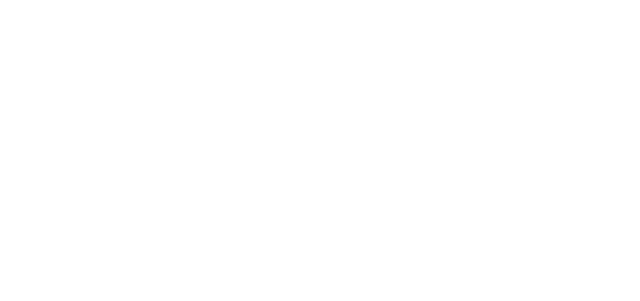
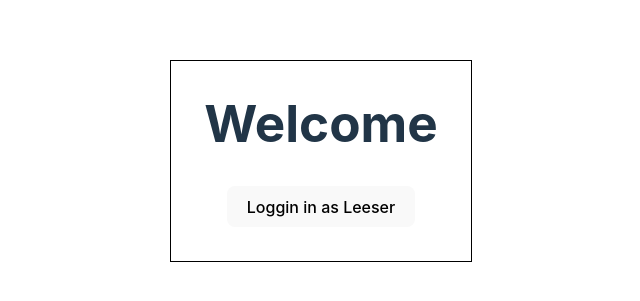
Before and after one commit to tinymonster123/useContextLearning, a React (Vite) app in the folder useContextLearning/: page /CurrentUser in a window 1280 px wide. Before the commit this address had no page. Shown: the part 239-540 px from the top of the page, without its empty margins (319-959 px from the left). Built offline with nearby package versions, Linux system fonts and the light colour scheme.

Commit message:
feat:添加新的页面

```diff
--- a/useContextLearning/src/App.jsx
+++ b/useContextLearning/src/App.jsx
@@ -1,4 +1,5 @@
-import MyApp from '../../pages/firstChallenging'
+import MyApp from '../pages/firstChallenging'
+import CurrentUser from '../pages/secondChallenging'
 import { Routes, Route, BrowserRouter } from 'react-router-dom'
 import './App.css'
 
@@ -7,6 +8,7 @@
         <BrowserRouter>
             <Routes>
                 <Route path="/" element={<MyApp />} />
+                <Route path="/CurrentUser" element={<CurrentUser />} />
             </Routes>
         </BrowserRouter>
     )
```
